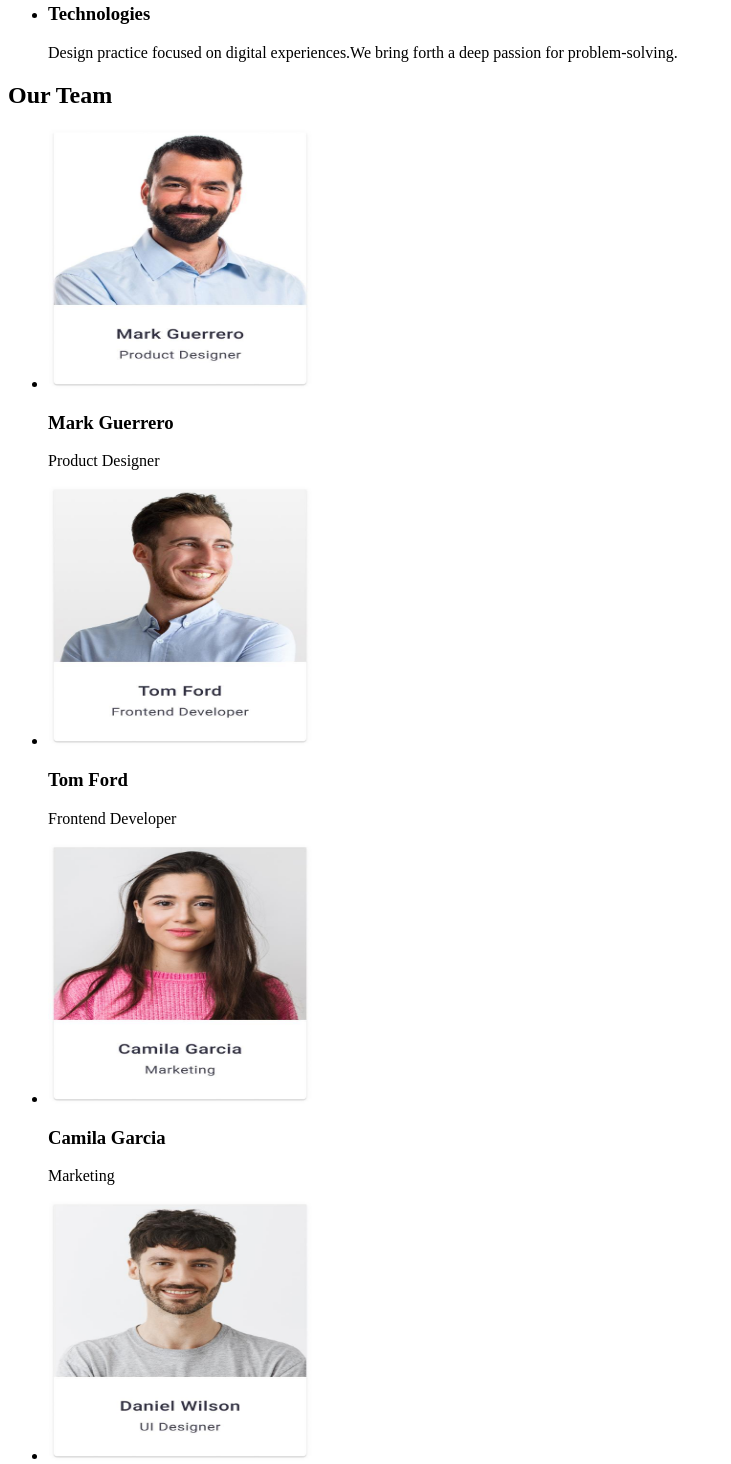
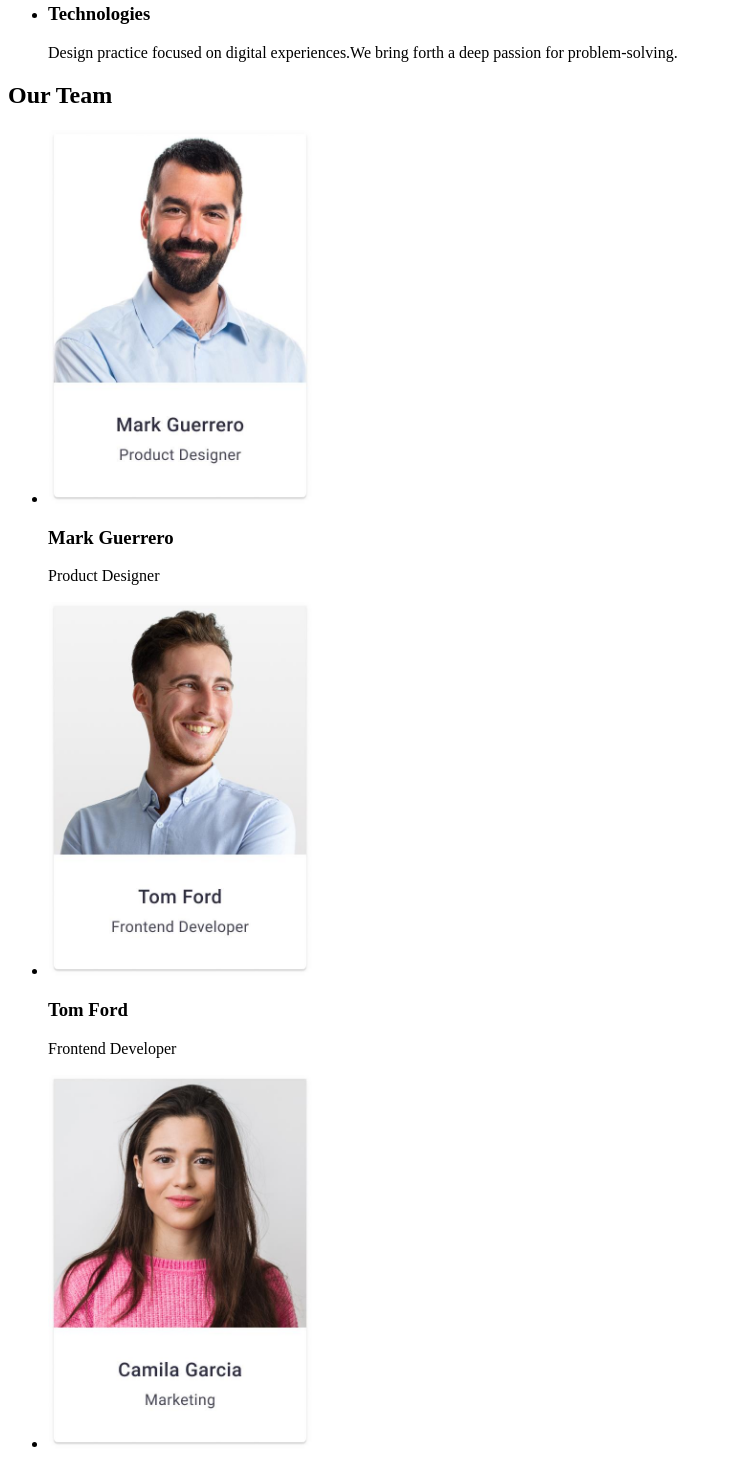
Before and after one commit to YLevytsk/goit-markup-hw-01, a plain HTML site: page index.html in a window 1280 px wide. Shown: the part 440-1904 px from the top of the page, without its empty margins (0-731 px from the left). Drawn offline with Linux system fonts and the light colour scheme; files whose address does not match are found by name.

Commit message:
changes all

```diff
--- a/index.html
+++ b/index.html
@@ -66,7 +66,7 @@
           <img
             src="./images/img1.jpg"
             width="264"
-            height="260"
+
             alt="Photo Mark Guerrero"
           >
           <h3>Mark Guerrero</h3>
@@ -76,7 +76,7 @@
           <img
             src=".images/img2.jpg"
             width="264"
-            height="260"
+
             alt="Photo Tom Ford"
           >
           <h3>Tom Ford</h3>
@@ -86,7 +86,7 @@
           <img
             src=".images/img3.jpg"
             width="264"
-            height="260"
+
             alt="Photo Camila Garcia"
           >
           <h3>Camila Garcia</h3>
@@ -96,7 +96,7 @@
           <img
             src=".images/img4.jpg"
             width="264"
-            height="260"
+
             alt="Photo Daniel Wilson"
           >
           <h3>Daniel Wilson</h3>
```
